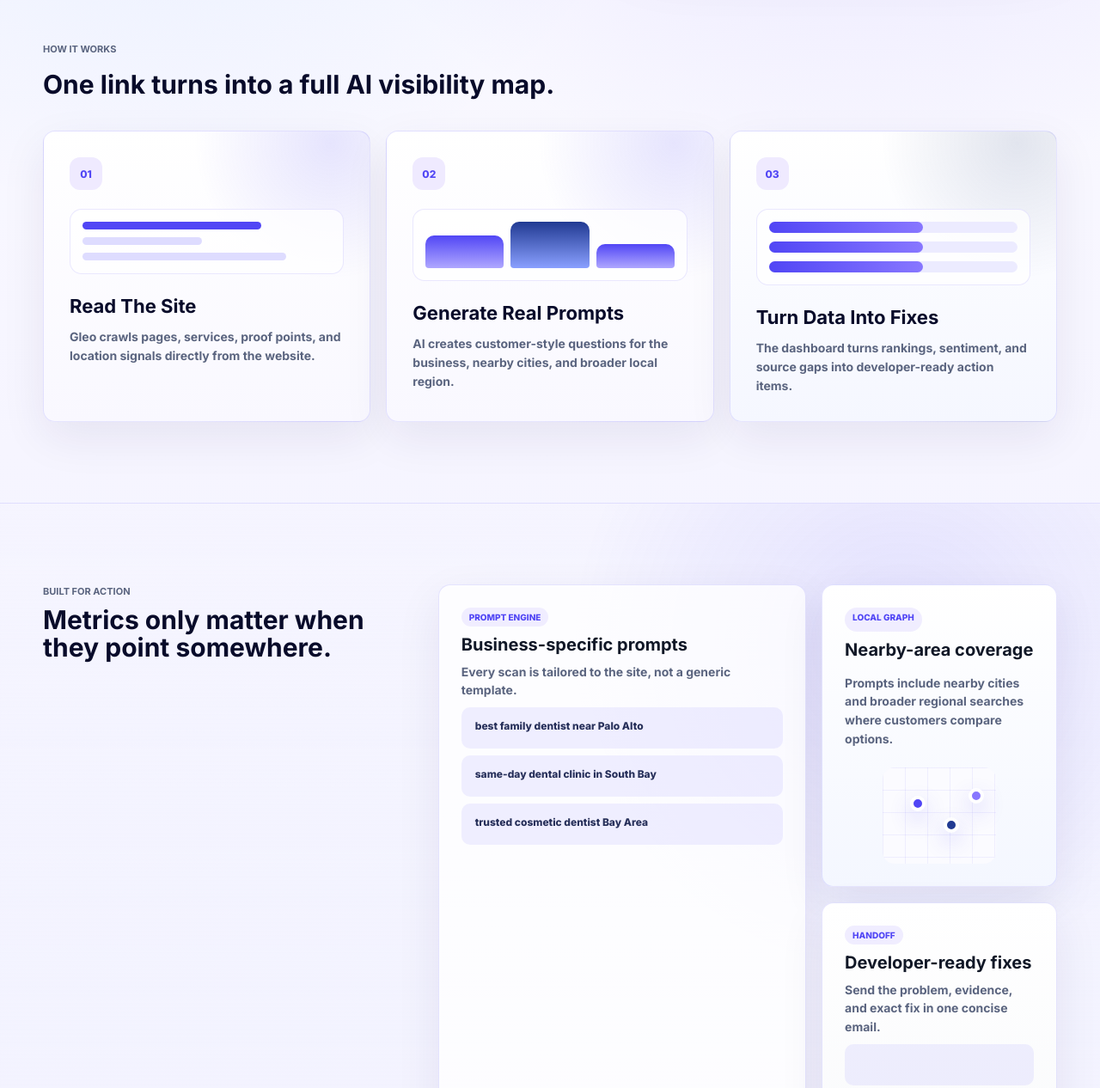
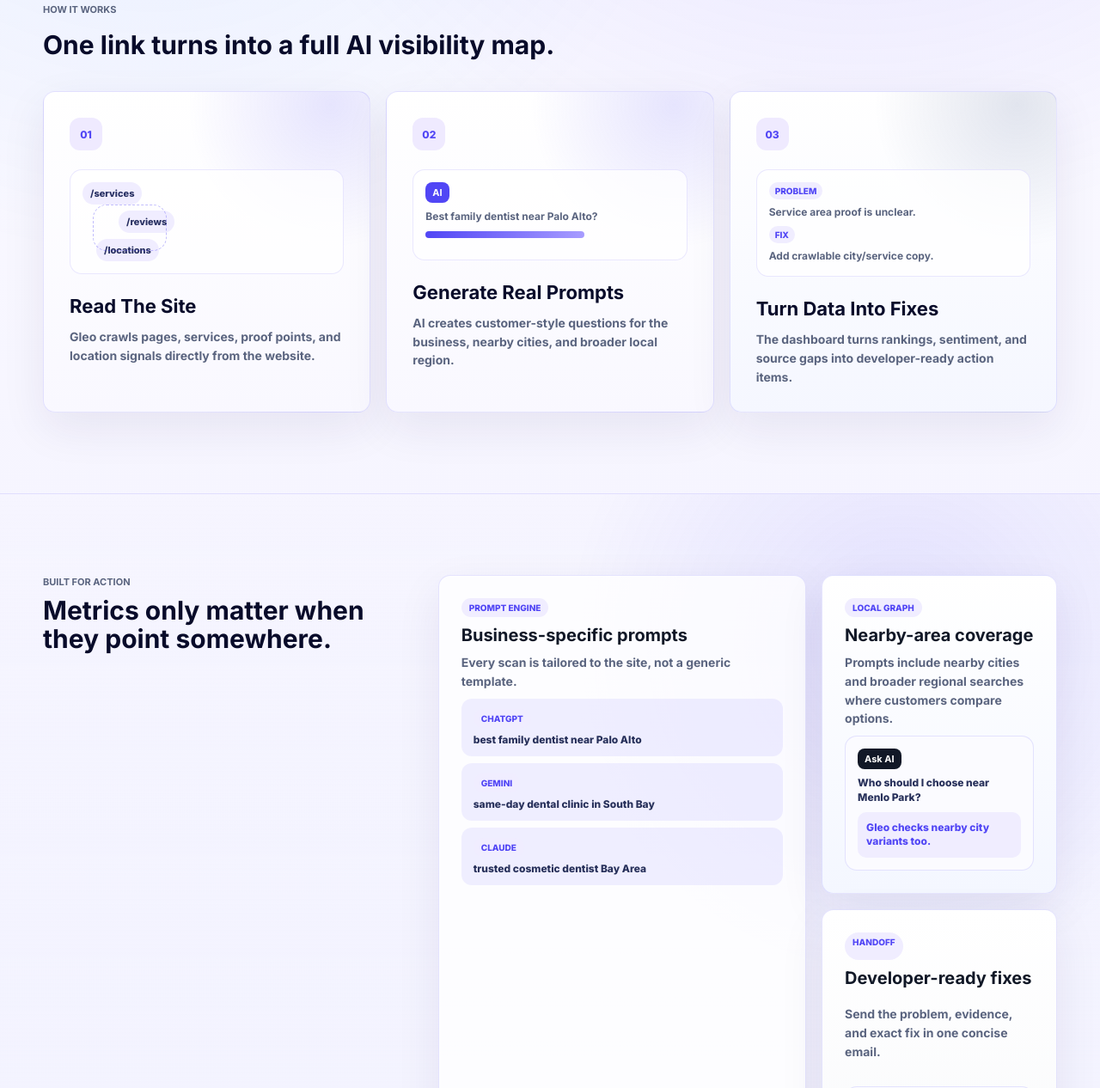
Before and after one commit to RishitTennis69/tracking, a website: page index.html in a window 1280 px wide. Shown: the part 860-2126 px from the top of the page at 86% size. Drawn offline with Linux system fonts and the light colour scheme; no server answers.

Commit message:
Refine landing page visuals

```diff
--- a/index.html
+++ b/index.html
@@ -85,19 +85,29 @@
           <div class="landing-steps rich">
             <article>
               <span>01</span>
-              <div class="step-visual crawl-visual" aria-hidden="true"><i></i><i></i><i></i></div>
+              <div class="step-visual crawl-visual" aria-hidden="true">
+                <b>/services</b><b>/reviews</b><b>/locations</b>
+                <i></i>
+              </div>
               <h3>Read The Site</h3>
               <p>Gleo crawls pages, services, proof points, and location signals directly from the website.</p>
             </article>
             <article>
               <span>02</span>
-              <div class="step-visual prompt-visual" aria-hidden="true"><i></i><i></i><i></i></div>
+              <div class="step-visual prompt-visual" aria-hidden="true">
+                <b>AI</b>
+                <p>Best family dentist near Palo Alto?</p>
+                <i></i>
+              </div>
               <h3>Generate Real Prompts</h3>
               <p>AI creates customer-style questions for the business, nearby cities, and broader local region.</p>
             </article>
             <article>
               <span>03</span>
-              <div class="step-visual fix-visual" aria-hidden="true"><i></i><i></i><i></i></div>
+              <div class="step-visual fix-visual" aria-hidden="true">
+                <b>Problem</b><p>Service area proof is unclear.</p>
+                <b>Fix</b><p>Add crawlable city/service copy.</p>
+              </div>
               <h3>Turn Data Into Fixes</h3>
               <p>The dashboard turns rankings, sentiment, and source gaps into developer-ready action items.</p>
             </article>
@@ -114,10 +124,10 @@
               <span>Prompt Engine</span>
               <strong>Business-specific prompts</strong>
               <p>Every scan is tailored to the site, not a generic template.</p>
-              <div class="feature-mini-panel" aria-hidden="true">
-                <b>best family dentist near Palo Alto</b>
-                <b>same-day dental clinic in South Bay</b>
-                <b>trusted cosmetic dentist Bay Area</b>
+              <div class="feature-mini-panel chat-panel" aria-hidden="true">
+                <div><span>ChatGPT</span><b>best family dentist near Palo Alto</b></div>
+                <div><span>Gemini</span><b>same-day dental clinic in South Bay</b></div>
+                <div><span>Claude</span><b>trusted cosmetic dentist Bay Area</b></div>
               </div>
             </article>
             <div class="feature-side-stack">
@@ -125,19 +135,30 @@
               <span>Local Graph</span>
               <strong>Nearby-area coverage</strong>
               <p>Prompts include nearby cities and broader regional searches where customers compare options.</p>
-              <div class="feature-map" aria-hidden="true"><i></i><i></i><i></i></div>
+              <div class="feature-chat" aria-hidden="true">
+                <b>Ask AI</b>
+                <p>Who should I choose near Menlo Park?</p>
+                <i>Gleo checks nearby city variants too.</i>
+              </div>
             </article>
             <article>
               <span>Handoff</span>
               <strong>Developer-ready fixes</strong>
               <p>Send the problem, evidence, and exact fix in one concise email.</p>
-              <div class="feature-checklist" aria-hidden="true"><i></i><i></i><i></i></div>
+              <div class="handoff-preview" aria-hidden="true">
+                <b>To Developer</b>
+                <p>Add an emergency dentistry section with hours, city coverage, and review proof.</p>
+                <i>Send Fix</i>
+              </div>
             </article>
             </div>
           </div>
         </section>
 
         <section class="landing-section landing-faq" id="faq">
+          <div class="cta-visual" aria-hidden="true">
+            <span>1</span><i></i><span>2</span><i></i><span>3</span>
+          </div>
           <div>
             <p class="eyebrow">Monitoring</p>
             <h2>One business, one baseline.</h2>
@@ -424,6 +445,6 @@ OPENROUTER_API_KEY=...</code></pre>
       <div id="dialogContent"></div>
     </dialog>
 
-    <script src="app.js?v=20260526-15"></script>
+    <script src="app.js?v=20260526-16"></script>
   </body>
 </html>
--- a/styles.css
+++ b/styles.css
@@ -85,7 +85,7 @@ svg {
   gap: 24px;
   max-width: 1180px;
   margin: 0 auto;
-  padding: 28px 30px;
+  padding: 22px 30px 12px;
 }
 
 .landing-brand {
@@ -134,15 +134,16 @@ svg {
 .landing-main {
   max-width: 1240px;
   margin: 0 auto;
-  padding: 34px 30px 0;
+  padding: 8px 30px 0;
 }
 
 .landing-hero {
   display: grid;
   grid-template-columns: minmax(0, 1.05fr) minmax(360px, 0.82fr);
   gap: 54px;
-  align-items: center;
-  min-height: calc(100vh - 122px);
+  align-items: start;
+  min-height: auto;
+  padding: 34px 0 74px;
 }
 
 .landing-copy h1 {
@@ -152,20 +153,25 @@ svg {
   font-size: clamp(48px, 6.7vw, 86px);
   line-height: 0.96;
   letter-spacing: 0;
+  text-wrap: balance;
 }
 
 .rotating-phrase {
   position: relative;
-  display: inline-grid;
-  min-width: 1.35em;
-  margin-right: 0.04em;
-  vertical-align: bottom;
+  display: inline-block;
+  width: 1.45em;
+  height: 0.96em;
+  margin-right: 0.02em;
+  vertical-align: baseline;
   color: var(--blue);
   text-align: left;
+  overflow: hidden;
 }
 
 .rotating-phrase span {
-  grid-area: 1 / 1;
+  position: absolute;
+  inset: 0 auto auto 0;
+  line-height: 0.96;
   opacity: 0;
   transform: translateY(0.38em);
   transform-origin: left center;
@@ -173,8 +179,7 @@ svg {
 }
 
 .rotating-phrase span:first-child {
-  font-size: 0.82em;
-  align-self: center;
+  font-size: 1em;
 }
 
 .rotating-phrase span:nth-child(2) {
@@ -459,8 +464,8 @@ svg {
 .step-visual {
   position: relative;
   display: grid;
-  gap: 8px;
-  min-height: 76px;
+  gap: 7px;
+  min-height: 106px;
   margin-bottom: 24px;
   padding: 14px;
   border: 1px solid rgba(81, 70, 245, 0.12);
@@ -475,59 +480,78 @@ svg {
   background: #dedcff;
 }
 
-.crawl-visual i:nth-child(1) {
-  width: 72%;
-  background: #5146f5;
-}
-
-.crawl-visual i:nth-child(2) {
-  width: 48%;
-}
-
-.crawl-visual i:nth-child(3) {
-  width: 82%;
+.crawl-visual b {
+  display: block;
+  width: max-content;
+  padding: 6px 9px;
+  border-radius: 999px;
+  background: #f0edff;
+  color: #283062;
+  font-size: 11px;
+  font-weight: 850;
+}
+
+.crawl-visual b:nth-child(2) {
+  margin-left: 42px;
+}
+
+.crawl-visual b:nth-child(3) {
+  margin-left: 16px;
+}
+
+.crawl-visual i {
+  position: absolute;
+  left: 26px;
+  top: 40px;
+  width: 86px;
+  height: 54px;
+  border: 1px dashed rgba(81, 70, 245, 0.35);
+  border-radius: 16px;
+  background: transparent;
 }
 
 .prompt-visual {
-  grid-template-columns: repeat(3, 1fr);
-  align-items: end;
+  align-content: start;
+}
+
+.prompt-visual b {
+  width: max-content;
+  padding: 5px 8px;
+  border-radius: 8px;
+  background: var(--blue);
+  color: #ffffff;
+  font-size: 11px;
+}
+
+.prompt-visual p,
+.fix-visual p {
+  margin: 0;
+  color: #283062;
+  font-size: 12px;
+  font-weight: 800;
+  line-height: 1.35;
 }
 
 .prompt-visual i {
-  width: 100%;
-  height: 38px;
-  border-radius: 10px 10px 4px 4px;
-  background: linear-gradient(180deg, #5146f5, #afa7ff);
-}
-
-.prompt-visual i:nth-child(2) {
-  height: 54px;
-  background: linear-gradient(180deg, #213a92, #8aa0ff);
-}
-
-.prompt-visual i:nth-child(3) {
-  height: 28px;
+  width: 64%;
+  height: 8px;
+  background: linear-gradient(90deg, var(--blue), #a79cff);
 }
 
 .fix-visual {
   grid-template-columns: 1fr;
-  gap: 10px;
-}
-
-.fix-visual i {
-  position: relative;
-  width: 100%;
-  height: 13px;
-  background: #ecebff;
-}
-
-.fix-visual i::after {
-  content: "";
-  display: block;
-  width: 62%;
-  height: 100%;
-  border-radius: inherit;
-  background: linear-gradient(90deg, #5146f5, #8877ff);
+  gap: 6px;
+}
+
+.fix-visual b {
+  width: max-content;
+  padding: 4px 7px;
+  border-radius: 999px;
+  background: #f0edff;
+  color: var(--blue);
+  font-size: 10px;
+  font-weight: 900;
+  text-transform: uppercase;
 }
 
 .landing-section h2 {
@@ -623,45 +647,101 @@ svg {
   font-weight: 850;
 }
 
-.feature-map {
-  position: relative;
-  width: min(100%, 132px);
-  min-height: 112px;
+.chat-panel div {
+  display: grid;
+  gap: 6px;
+  min-height: 58px;
+  padding: 12px 14px;
+  border-radius: 12px;
+  background: rgba(81, 70, 245, 0.08);
+}
+
+.chat-panel span {
+  width: max-content;
+  padding: 0;
+  border-radius: 0;
+  background: transparent;
+  color: var(--blue);
+  font-size: 10px;
+  font-weight: 900;
+}
+
+.chat-panel b {
+  min-height: auto;
+  padding: 0;
+  background: transparent;
+  color: #27305a;
+}
+
+.feature-chat {
+  display: grid;
+  gap: 8px;
   margin-top: auto;
+  padding: 14px;
+  border: 1px solid rgba(81, 70, 245, 0.14);
   border-radius: 14px;
-  background:
-    linear-gradient(90deg, rgba(81, 70, 245, 0.07) 1px, transparent 1px),
-    linear-gradient(180deg, rgba(81, 70, 245, 0.07) 1px, transparent 1px),
-    #fbfbff;
-  background-size: 26px 26px;
-  justify-self: center;
-}
-
-.feature-map i {
-  position: absolute;
-  width: 18px;
-  height: 18px;
-  border: 4px solid #ffffff;
-  border-radius: 50%;
+  background: #fbfbff;
+}
+
+.feature-chat b {
+  width: max-content;
+  padding: 5px 8px;
+  border-radius: 8px;
+  background: #111827;
+  color: #ffffff;
+  font-size: 11px;
+}
+
+.feature-chat p,
+.feature-chat i {
+  margin: 0;
+  color: #27305a;
+  font-size: 12px;
+  font-style: normal;
+  font-weight: 800;
+  line-height: 1.4;
+}
+
+.feature-chat i {
+  padding: 10px;
+  border-radius: 10px;
+  background: #f0edff;
+  color: var(--blue);
+}
+
+.handoff-preview {
+  display: grid;
+  gap: 8px;
+  margin-top: auto;
+  padding: 14px;
+  border-radius: 14px;
+  background: #fbfbff;
+  border: 1px solid rgba(81, 70, 245, 0.14);
+}
+
+.handoff-preview b {
+  color: var(--blue);
+  font-size: 11px;
+  font-weight: 900;
+}
+
+.handoff-preview p {
+  margin: 0;
+  color: #27305a;
+  font-size: 12px;
+  font-weight: 800;
+  line-height: 1.4;
+}
+
+.handoff-preview i {
+  width: max-content;
+  padding: 7px 10px;
+  border-radius: 9px;
   background: var(--blue);
-  box-shadow: 0 10px 24px rgba(81, 70, 245, 0.25);
-}
-
-.feature-map i:nth-child(1) {
-  left: 24%;
-  top: 30%;
-}
-
-.feature-map i:nth-child(2) {
-  left: 54%;
-  top: 52%;
-  background: #213a92;
-}
-
-.feature-map i:nth-child(3) {
-  left: 76%;
-  top: 22%;
-  background: #8877ff;
+  color: #ffffff;
+  font-size: 11px;
+  font-style: normal;
+  font-weight: 900;
 }
 
 .feature-side-stack article:first-child {
@@ -674,19 +754,51 @@ svg {
 
 .landing-faq {
   display: grid;
-  grid-template-columns: minmax(0, 0.8fr) minmax(0, 1fr) auto;
-  gap: 28px;
-  align-items: center;
-  min-height: 300px;
+  justify-items: center;
+  gap: 18px;
+  min-height: 420px;
   margin-inline: calc(50% - 50vw);
-  padding: 56px max(30px, calc((100vw - 1240px) / 2 + 30px));
+  padding: 64px max(30px, calc((100vw - 1240px) / 2 + 30px));
   border-right: 0;
   border-left: 0;
   border-radius: 0;
-  text-align: left;
+  text-align: center;
   background:
-    radial-gradient(circle at 8% 10%, rgba(81, 70, 245, 0.16), transparent 28%),
+    radial-gradient(circle at 50% 4%, rgba(81, 70, 245, 0.18), transparent 28%),
     linear-gradient(135deg, #ffffff 0%, #f4f2ff 100%);
+}
+
+.landing-faq > div:not(.cta-visual),
+.landing-faq > p {
+  max-width: 720px;
+}
+
+.cta-visual {
+  display: grid;
+  grid-template-columns: auto 72px auto 72px auto;
+  align-items: center;
+  justify-content: center;
+  gap: 10px;
+  margin-bottom: 8px;
+}
+
+.cta-visual span {
+  display: grid;
+  place-items: center;
+  width: 46px;
+  height: 46px;
+  border-radius: 14px;
+  background: #ffffff;
+  color: var(--blue);
+  font-weight: 900;
+  box-shadow: 0 16px 34px rgba(81, 70, 245, 0.14);
+}
+
+.cta-visual i {
+  display: block;
+  height: 2px;
+  border-radius: 999px;
+  background: linear-gradient(90deg, rgba(81, 70, 245, 0.1), var(--blue));
 }
 
 .login-page {
@@ -3912,6 +4024,17 @@ dialog::backdrop {
   .feature-wide {
     grid-column: auto;
     min-height: auto;
+  }
+
+  .cta-visual {
+    grid-template-columns: auto;
+  }
+
+  .cta-visual i {
+    width: 2px;
+    height: 42px;
+    justify-self: center;
+    background: linear-gradient(180deg, rgba(81, 70, 245, 0.1), var(--blue));
   }
 
   .preview-mini-metrics {
```
